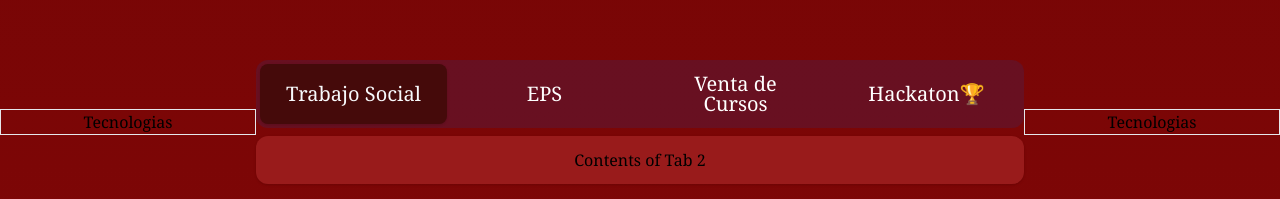
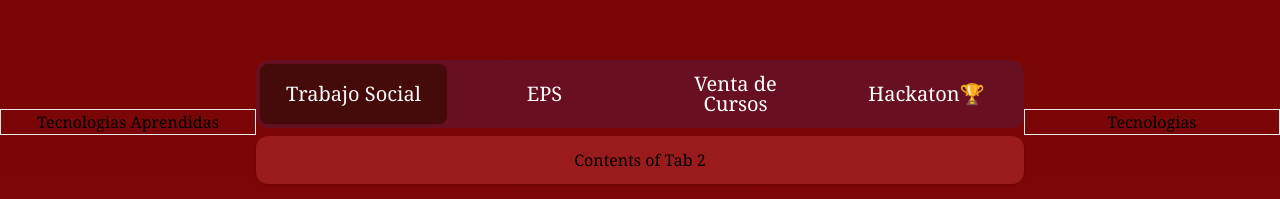
Before and after one commit to JulianMbp/portfolio, a Next.js app: page / in a window 1280 px wide. Shown: the part 2548-2747 px from the top of the page. Built offline with nearby package versions, Linux system fonts and the light colour scheme.

Commit message:
commit desde aca

```diff
--- a/app/components/TabContent1.tsx
+++ b/app/components/TabContent1.tsx
@@ -4,16 +4,17 @@ import Image from "next/image"
 
 const BrownieCard = () => {
     return (
-        <section className="bg-blue-800 h-[100%] w-[100%] rounded-3xl ">
+        <section className="bg-blue-500 h-[100%] w-[100%] rounded-lg ">
             <dl className="rounded-3xl flex lg:gap-10 gap-5 flex-col lg:flex-row justify-center items-center">
-            <Image className=" order-1 rounded-full sm:rounded-3xl transition-all ease-in delay-300 sm:transition-all sm:ease-in sm:delay-300
+            <Image className=" order-2 rounded-3xl sm:rounded-3xl transition-all ease-in delay-300 sm:transition-all sm:ease-in sm:delay-300
             md:transition-all md:ease-in md:delay-300 lg:transition-all lg:rounded-3xl
-            h-[150px] w-[150px] sm:h-[250px] sm:w-[90%] -mt-10
-            lg:my-10 lg:-ml-10 lg:h-[280px] lg:w-[250px]
+            h-[150px] w-[250px] sm:h-[250px] sm:w-[90%] -mt-10
+            lg:my-10 lg:mr-10 lg:h-[280px] lg:w-[250px]
             object-cover lg:object-cover shadow-2xl shadow-black" src={Brownie} alt="" />
-            <dl className=" order-2 lg:w-[70%] text-center lg:text-left flex flex-col justify-center text-brownieColor-100 font-serif pr-10">
+            <dl className=" order-1 lg:w-[70%] text-center lg:text-left flex flex-col justify-center text-brownieColor-100 font-serif pl-10">
 
-                <dl className="lg:flex lg:justify-between grid grid-cols-1 md:grid md:grid-cols-1 justify-center items-center text-center md:justify-center md:items-center md:text-center lg:text-left">
+                <dl className="lg:flex lg:justify-between grid grid-cols-1 md:grid md:grid-cols-1 justify-center items-center
+                text-center md:justify-center md:items-center md:text-center lg:text-left">
                     <h1 className="text-4xl lg:text-left ">App Gestion de una EPS</h1>
                 </dl>
                 <p className=" text-brownieColor-100 text-opacity-80">En esta aplicacion se utilizó para la practica de docker y hacer un sistema distribuido.</p>
--- a/app/sections/projects.tsx
+++ b/app/sections/projects.tsx
@@ -2,12 +2,14 @@ import Image from "next/image";
 import Tabs from "@/app/components/Tabs";
 const projects = () => {
 return (
-    <section id="projects" className="grid grid-cols-5 h-screen w-screen items-center justify-center object-center text-center">
-        <section className="border">Tecnologias</section>
-        <dl className="col-span-3">
+    <section id="projects" className="grid lg:grid-cols-5 gird md:grid-cols-2 grid-cols-1  h-screen w-screen items-center justify-center object-center text-center">
+        <section className="border">
+            Tecnologias Aprendidas
+        </section>
+        <dl className="lg:col-span-3 md:col-span-2 ">
         <Tabs/>
         </dl>
-        <section className="border">Tecnologias</section>
+        <section className="border lg:block hidden">Tecnologias</section>
     </section>
 )};
 export default projects
```
